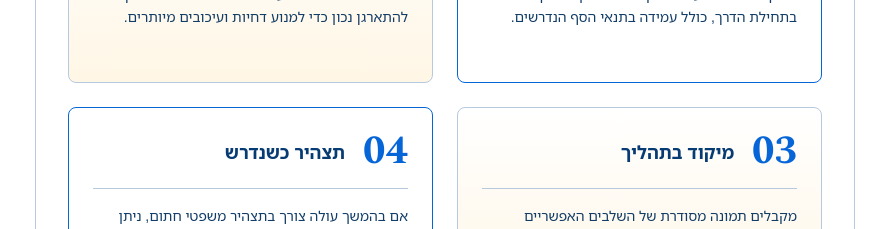
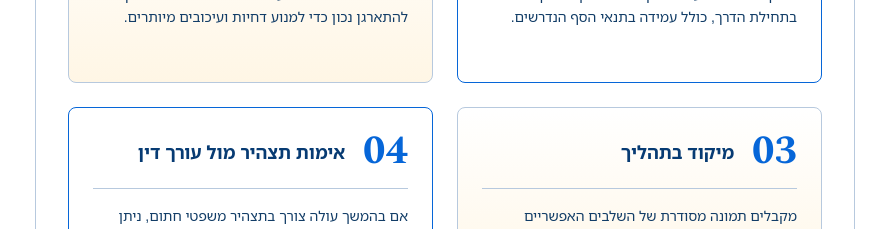
Before and after one commit to maloltzahi-byte/firearms-licensing, a Next.js app in the folder lead-mvp/: page / in a window 1280 px wide. Shown: the part 940-1169 px from the top of the page, without its empty margins (397-1280 px from the left). Built offline with nearby package versions, Linux system fonts and the light colour scheme; no server answers.

Commit message:
Rename affidavit benefit title

```diff
--- a/lead-mvp/src/app/page.tsx
+++ b/lead-mvp/src/app/page.tsx
@@ -11,7 +11,7 @@ const benefits = [
   ['01', 'בדיקה ראשונית', 'בודקים אם יש טעם להתקדם ומה נכון לבדוק כבר בתחילת הדרך, כולל עמידה בתנאי הסף הנדרשים.', true],
   ['02', 'סדר במסמכים', 'מבינים אילו מסמכים עשויים להיות רלוונטיים ואיך להתארגן נכון כדי למנוע דחיות ועיכובים מיותרים.', false],
   ['03', 'מיקוד בתהליך', 'מקבלים תמונה מסודרת של השלבים האפשריים במקום לפעול בחוסר ודאות מול המערכת הבירוקרטית.', false],
-  ['04', 'תצהיר כשנדרש', 'אם בהמשך עולה צורך בתצהיר משפטי חתום, ניתן להשלים אותו במהירות ובאופן מסודר מול עורך דין.', true],
+  ['04', 'אימות תצהיר מול עורך דין', 'אם בהמשך עולה צורך בתצהיר משפטי חתום, ניתן להשלים אותו במהירות ובאופן מסודר מול עורך דין.', true],
 ] as const
 
 const faqs = [
```
